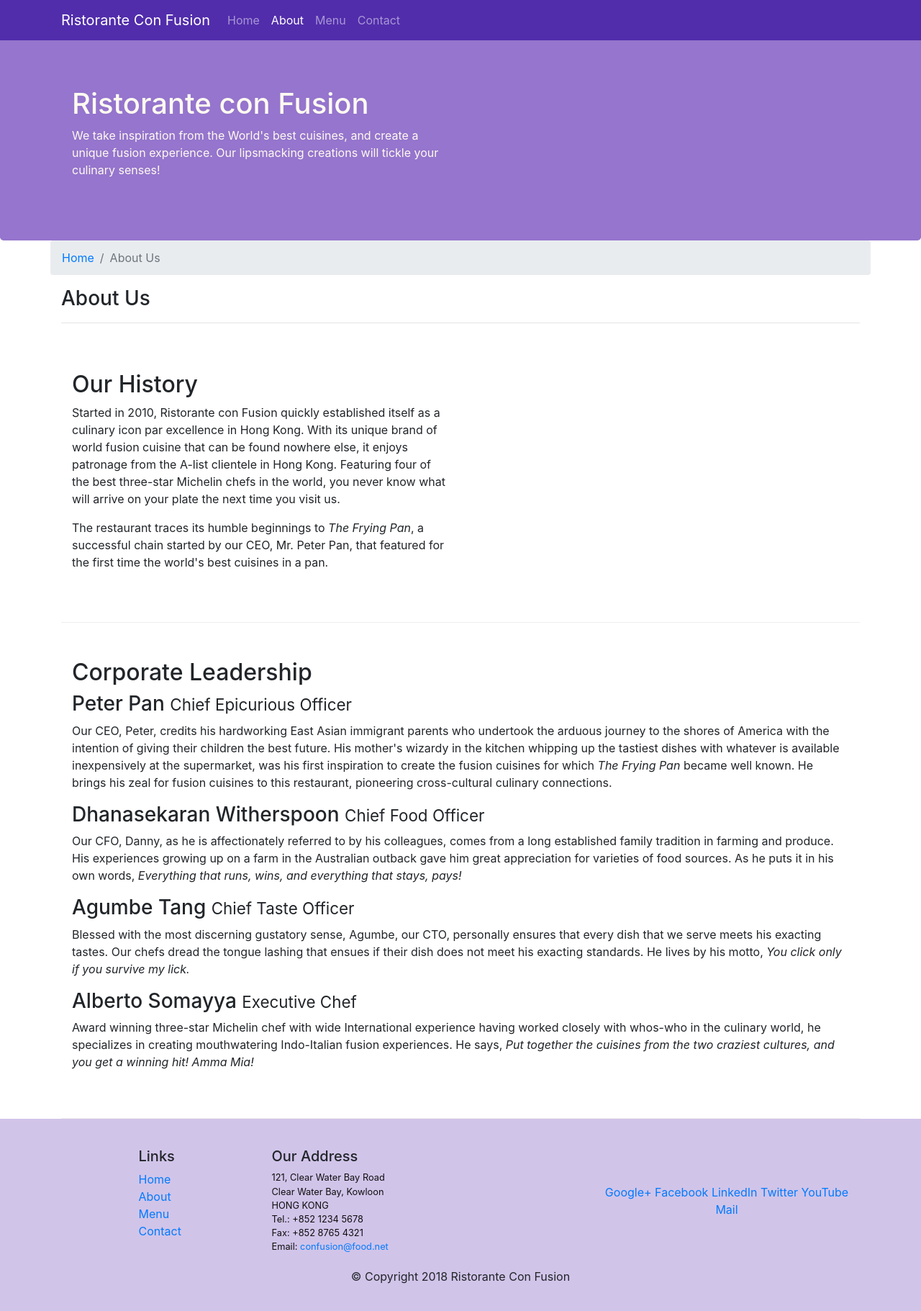
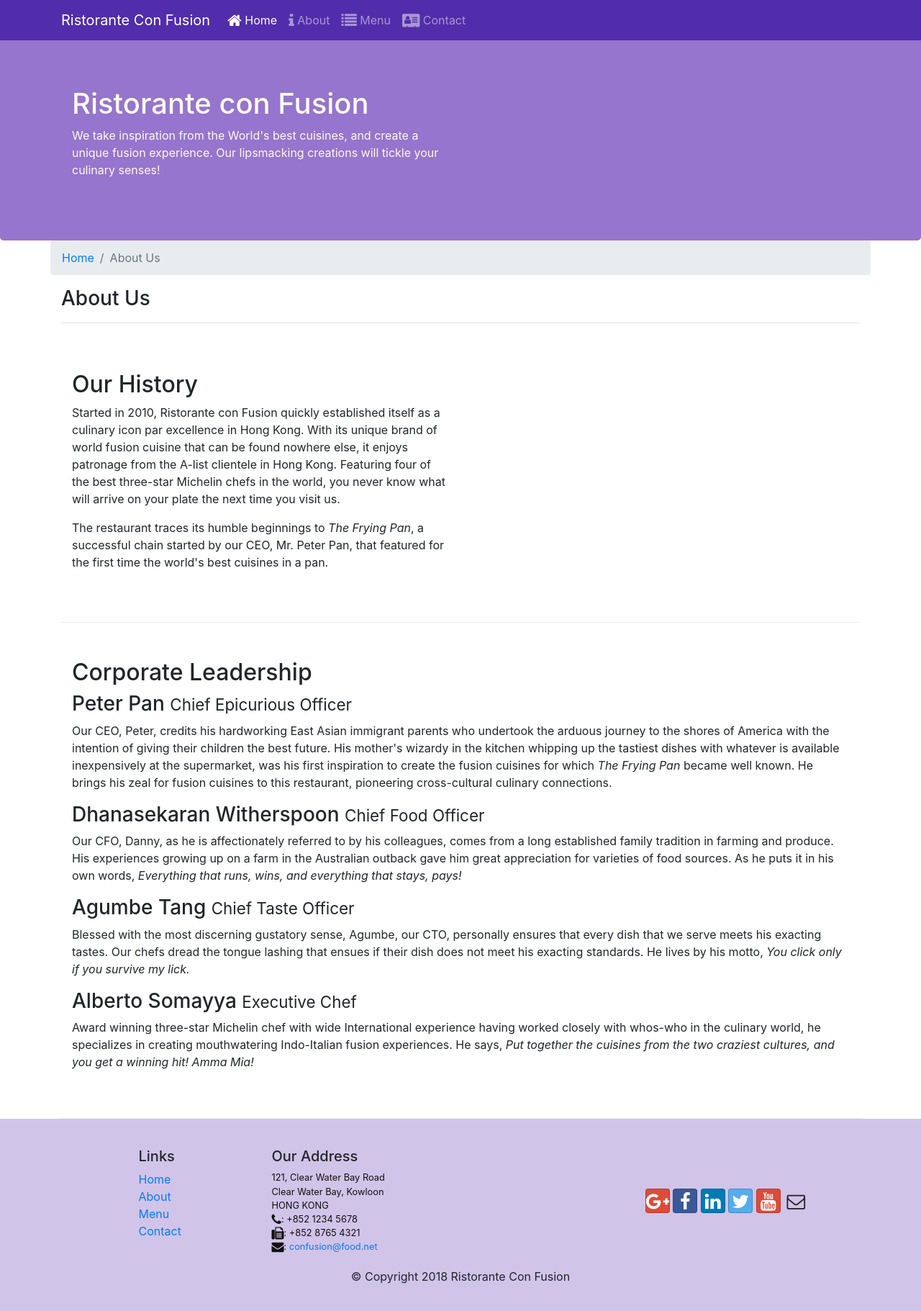
Before and after one commit to manob24/nodejsBasics, a website: page aboutus.html in a window 1280 px wide. Shown: the whole page at 72% size. Drawn offline with nearby package versions, Linux system fonts and the light colour scheme.

Commit message:
Icon Fonts

```diff
--- a/aboutus.html
+++ b/aboutus.html
@@ -9,6 +9,8 @@
 
 	<!-- Bootstrap CSS -->
 	<link rel="stylesheet" href="node_modules/bootstrap/dist/css/bootstrap.min.css">
+    <link rel="stylesheet" href="node_modules/font-awesome/css/font-awesome.min.css">
+    <link rel="stylesheet" href="node_modules/bootstrap-social/bootstrap-social.css">
     <link rel="stylesheet" href="css/styles.css">
     <title>Ristorante Con Fusion: About Us</title>
 
@@ -20,18 +22,20 @@
             <button class="navbar-toggler" type="button" data-toggle="collapse" data-target = "#Navbar">
                 <span class="navbar-toggler-icon"></span>
             </button>
-            <a class="navbar-brand" href="./index.html">Ristorante Con Fusion</a>
+            <a class="navbar-brand" href="#">Ristorante Con Fusion</a>
             <div class="collapse navbar-collapse" id="Navbar">
                 <ul class="navbar-nav mr-auto">
-                    <li class="nav-item"><a class="nav-link" href="./index.html">Home</a></li>
-                    <li class="nav-item active"><a class="nav-link" href= "#">About</a></li>
-                    <li class="nav-item"><a class="nav-link" href="#">Menu</a></li>
-                    <li class="nav-item"><a class="nav-link" href="#">Contact</a></li>
+                    <li class="nav-item active"><a class="nav-link" href="#">
+                        <span class="fa fa-home fa-lg"></span> Home</a></li>
+                    <li class="nav-item"><a class="nav-link" href= "./aboutus.html"> <span class="fa fa-info fa-lg"></span> About</a></li>
+                    <li class="nav-item"><a class="nav-link" href="#"> <span class="fa fa-list fa-lg"></span> Menu</a></li>
+                    <li class="nav-item"><a class="nav-link" href="#"> <span class="fa fa-address-card fa-lg"></span> Contact</a></li>
                 </ul>
             </div>
 
         </div>
     </nav>
+
 
     <header class="jumbotron">
         <div class="container">
@@ -103,19 +107,19 @@
 		              121, Clear Water Bay Road<br>
 		              Clear Water Bay, Kowloon<br>
 		              HONG KONG<br>
-		              Tel.: +852 1234 5678<br>
-		              Fax: +852 8765 4321<br>
-		              Email: <a href="mailto:confusion@food.net">confusion@food.net</a>
+                      <i class="fa fa-phone fa-lg"></i>: +852 1234 5678<br>
+		              <i class="fa fa-fax fa-lg"></i>: +852 8765 4321<br>
+		              <i class="fa fa-envelope fa-lg"></i>: <a href="mailto:confusion@food.net">confusion@food.net</a>
 		           </address>
                 </div>
                 <div class="col-12 col-sm-4 align-self-center">
                     <div class="text-center">
-                        <a href="http://google.com/+">Google+</a>
-                        <a href="http://www.facebook.com/profile.php?id=">Facebook</a>
-                        <a href="http://www.linkedin.com/in/">LinkedIn</a>
-                        <a href="http://twitter.com/">Twitter</a>
-                        <a href="http://youtube.com/">YouTube</a>
-                        <a href="mailto:">Mail</a>
+                        <a class="btn btn-social-icon btn-google" href="http://google.com/+"><i class="fa fa-google-plus"></i></a>
+                        <a class="btn btn-social-icon btn-facebook" href="http://www.facebook.com/profile.php?id="><i class="fa fa-facebook"></i></a>
+                        <a class="btn btn-social-icon btn-linkedin" href="http://www.linkedin.com/in/"><i class="fa fa-linkedin"></i></a>
+                        <a class="btn btn-social-icon btn-twitter" href="http://twitter.com/"><i class="fa fa-twitter"></i></a>
+                        <a class="btn btn-social-icon btn-google" href="http://youtube.com/"><i class="fa fa-youtube"></i></a>
+                        <a class="btn btn-social-icon" href="mailto:"><i class="fa fa-envelope-o"></i></a>
                     </div>
                 </div>
            </div>
--- a/package.json
+++ b/package.json
@@ -14,8 +14,10 @@
     "lite-server": "^2.3.0"
   },
   "dependencies": {
-    "bootstrap": "^4.0.0",
-    "jquery": "^3.3.1",
+    "bootstrap": "^4.5.0",
+    "bootstrap-social": "^5.1.1",
+    "font-awesome": "^4.7.0",
+    "jquery": "^3.5.1",
     "popper.js": "^1.12.9"
   }
 }
```
Also changed, not shown: index.html (+16 -13 lines), 1 other file.
